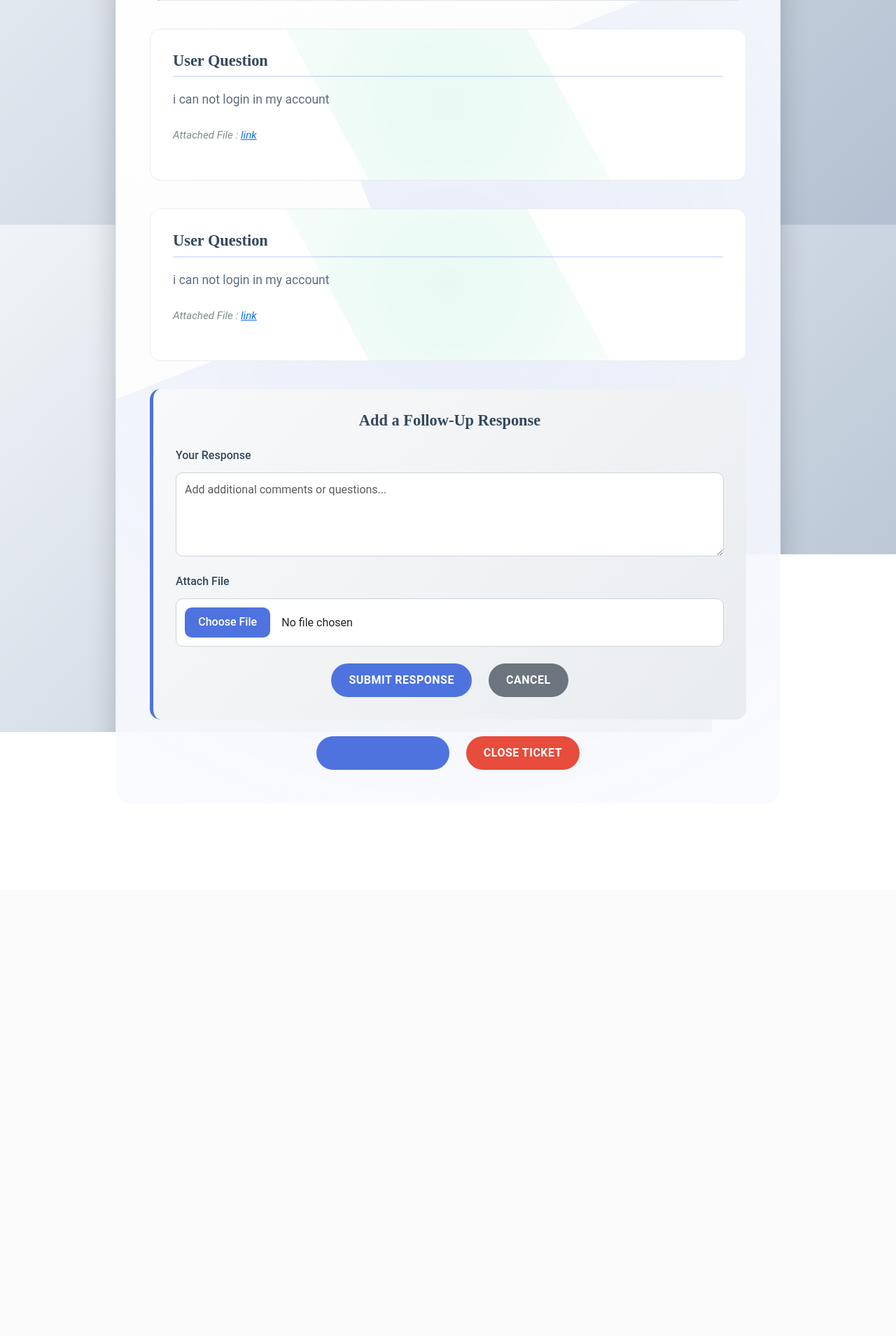
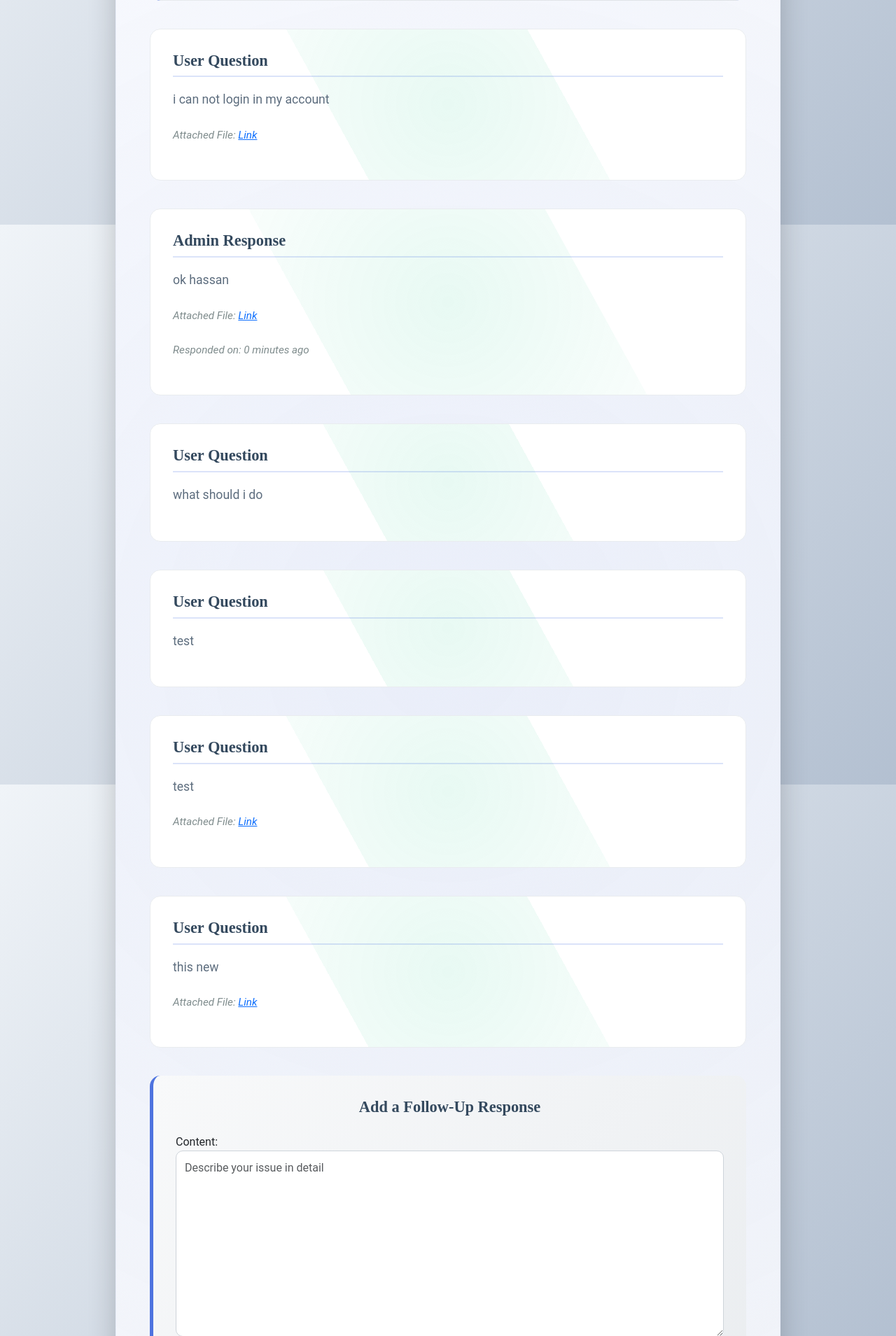
Before and after one commit to milad-sol/systemticketing, a Django app: template ticket/templates/ticket/ticket-detail.html in a window 1280 px wide. Shown: the part 479-2388 px from the top of the page at 70% size. Before the commit the page ends 1579 px from the top, so only its background shows below. Run offline with Django 5.2, Linux system fonts and the light colour scheme; the template is opened without the code that fills it: values that come from a table or form of the project are taken from there, others are empty; data comes from the database, SQL or seed files in the repository; both versions use the stored data as it was after the commit; some libraries are stand-ins or nearby versions.

Commit message:
finished send ticket form html page

```diff
--- a/ticket/forms.py
+++ b/ticket/forms.py
@@ -5,23 +5,13 @@
 
 class TicketForm(forms.ModelForm):
     class Meta:
-        model = Ticket
-        fields = ['id', 'subject', 'description', 'file']
+        model = Messages
+        fields = ['content', 'file']
 
         widgets = {
-            'subject': forms.TextInput(attrs={'class': 'form-control', 'placeholder': 'Enter ticket Subject'}),
-            'description': forms.Textarea(
+
+            'content': forms.Textarea(
                 attrs={'class': 'form-control', 'placeholder': 'Describe your issue in detail'}),
             'file': forms.FileInput(attrs={'class': 'form-control'}),
 
         }
-
-
-class TicketUpdateForm(forms.ModelForm):
-    class Meta:
-        model = Messages
-        fields = ['content', 'file']
-        widgets = {
-            'content': forms.Textarea(attrs={'class': 'form-control'}),
-            'file': forms.FileInput(attrs={'class': 'form-control'}),
-        }
--- a/ticket/templates/ticket/ticket-detail.html
+++ b/ticket/templates/ticket/ticket-detail.html
@@ -1,7 +1,7 @@
 {% extends 'main.html' %}
 
+{% block main %}
 
-{% block main %}
 
     <!-- Ticket Detail Content -->
     <div class="content">
@@ -12,8 +12,9 @@
             <div class="ticket-info">
                 <p><strong>Ticket ID:</strong> # {{ ticket.id }}</p>
                 <p><strong>Subject:</strong> {{ ticket.subject }}</p>
+
                 <p><strong>Status:</strong> {{ ticket.status }}</p>
-                <p><strong>Submitted On:</strong> {{ ticket.created_at |timesince }} ago</p>
+                <p><strong>Submitted On:</strong> {{ ticket.created_at|timesince }} ago</p>
             </div>
 
             <!-- User Question -->
@@ -22,70 +23,61 @@
                 <p>
                     {{ ticket.description }}
                 </p>
-                <p><em>Attached File : <a href="{{ ticket.file.url }}">link</a></em></p>
-
+                {% if ticket.file %}
+                    <p><em>Attached File: <a href="{{ ticket.file.url }}">Link</a></em></p>
+                {% endif %}
             </div>
 
-            <!-- Admin Answer -->
-            {% for message in all_ticket %}
+            {% for message in ticket.messages.all %}
                 {% if message.is_admin_response %}
+                    <!-- Admin Answer -->
                     <div class="ticket-section">
                         <h4>Admin Response</h4>
                         <p>
                             {{ message.content }}
                         </p>
-                        {% if  message.file %}
-                            <p><em>Attached File : <a href="{{ message.file.url }}">link</a></em></p>
+                        {% if message.file %}
+                            <p><em>Attached File: <a href="{{ message.file.url }}">Link</a></em></p>
                         {% endif %}
-                        <p><em>Responded on: {{ message.created_at|timesince }} ago </em></p>
+                        <p><em>Responded on: {{ message.created_at|timesince }} ago</em></p>
                     </div>
-
-                {% elif not message.is_admin_response %}
+                {% else %}
                     <div class="ticket-section">
                         <h4>User Question</h4>
                         <p>
-                            {{ ticket.description }}
+                            {{ message.content }}
                         </p>
-                        <p><em>Attached File : <a href="{{ ticket.file.url }}">link</a></em></p>
-
+                        {% if message.file %}
+                            <p><em>Attached File: <a href="{{ message.file.url }}">Link</a></em></p>
+                        {% endif %}
                     </div>
                 {% endif %}
 
+            {% endfor %}
 
-
-
-            {% endfor %}
 
 
             <!-- Follow-Up Response Form -->
             <div class="response-form">
                 <h4>Add a Follow-Up Response</h4>
-                <form action="/ticket/001/response" method="POST" enctype="multipart/form-data">
-                    <div class="form-group mb-4">
-                        <label for="followUpResponse">Your Response</label>
-                        <textarea class="form-control" id="followUpResponse" name="response"
-                                  placeholder="Add additional comments or questions..." required></textarea>
-                    </div>
-                    <div class="form-group mb-4">
-                        <label for="attachment">Attach File</label>
-                        <input type="file" class="custom-file-input" id="attachment" name="attachment">
-                    </div>
+                <form action="" method="post" enctype="multipart/form-data">
+                    {% csrf_token %}
+                    {{ form.as_p }}
                     <div class="button-group">
                         <button type="submit" class="btn btn-primary">Submit Response</button>
-                        <a href="ticket-detail.html" class="btn btn-secondary">Cancel</a>
+                        <a href="{% url 'home:profile' request.user.username %}" class="btn btn-secondary">Cancel</a>
                     </div>
                 </form>
             </div>
+            <div class="text-center mt-4">
 
-            <div class="text-center mt-4">
-                <div class="button-group">
-                    <a href="profile.html" class="btn btn-primary">Back to Profile</a>
-                    <button type="button" class="btn btn-danger"
-                            onclick="if(confirm('Are you sure you want to close this ticket?')) { window.location.href='/ticket/001/close'; }">
-                        Close Ticket
-                    </button>
-                </div>
+
+                <button type="button" class="btn btn-danger">
+                    Close Ticket
+                </button>
+
             </div>
         </div>
     </div>
+
 {% endblock %}
--- a/ticket/urls.py
+++ b/ticket/urls.py
@@ -7,4 +7,5 @@
 
     path('detail/<ticket_id>/', views.TicketDetailView.as_view(), name='ticket-detail'),
     path('create/', views.TicketCreateView.as_view(), name='ticket-create'),
+
 ]
```
Also changed, not shown: ticket/views.py (+18 -40 lines), db.sqlite3, media/tickets/2025/03/10/1995698_D410trF.jpg (added), media/tickets/2025/03/10/1995698_kVIz12L.jpg (added), media/tickets/2025/03/10/1995698_rFhLVA1.jpg (added), media/tickets/2025/03/10/bbd47653b7db08205a5ebd8a47576c1041efa037_cPbDVOQ.jpeg (added), media/tickets/2025/03/10/pexels-eberhardgross-691668.jpg (added), media/tickets/2025/03/10/pexels-madsdonald-2739013.jpg (added), media/tickets/2025/03/10/pexels-pixabay-236171.jpg (added), media/tickets/2025/03/10/pexels-sahil-prajapati-178989-974320.jpg (added).
